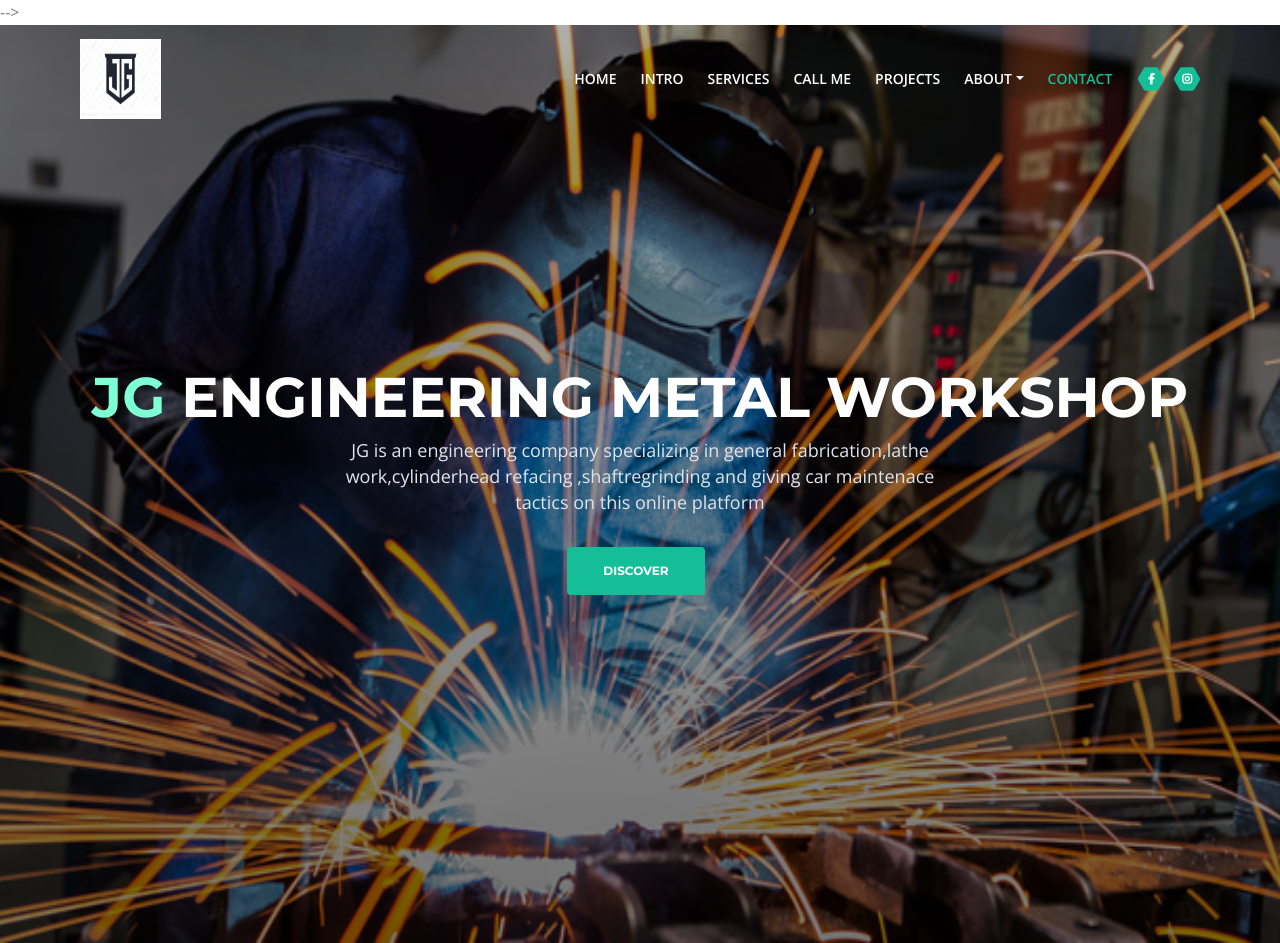
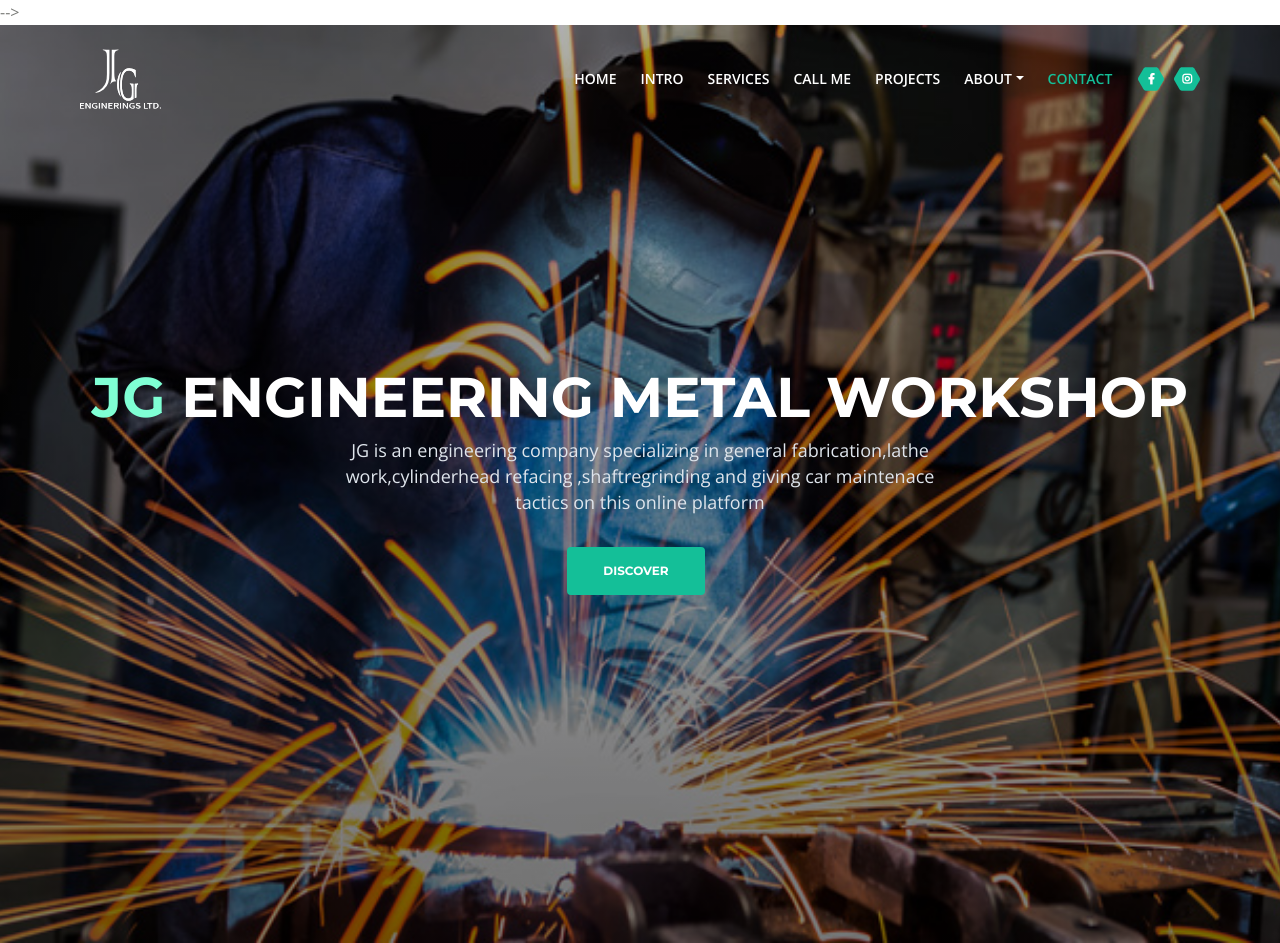
Before and after one commit to engWafula/j-g, a plain HTML site: page index.html in a window 1280 px wide. Shown: the top 943 px of the page. Drawn offline with nearby package versions, Linux system fonts and the light colour scheme.

Commit message:
Update index.html

```diff
--- a/index.html
+++ b/index.html
@@ -57,7 +57,7 @@
         <!-- <a class="navbar-brand logo-text page-scroll" href="index.html">JOHGRA</a> -->
 
         <!-- Image Logo -->
-        <a class="navbar-brand logo-image" href="index.html"><img src="images/tp.jpg" alt="alternative">JG</a>
+        <a class="navbar-brand logo-image" href="index.html"><img src="images/jogo.svg" alt="alternative">JG</a>
 
         <!-- Mobile Menu Toggle Button -->
         <button class="navbar-toggler" type="button" data-toggle="collapse" data-target="#navbarsExampleDefault" JG-controls="navbarsExampleDefault" aria-expanded="false" aria-label="Toggle navigation">
```
